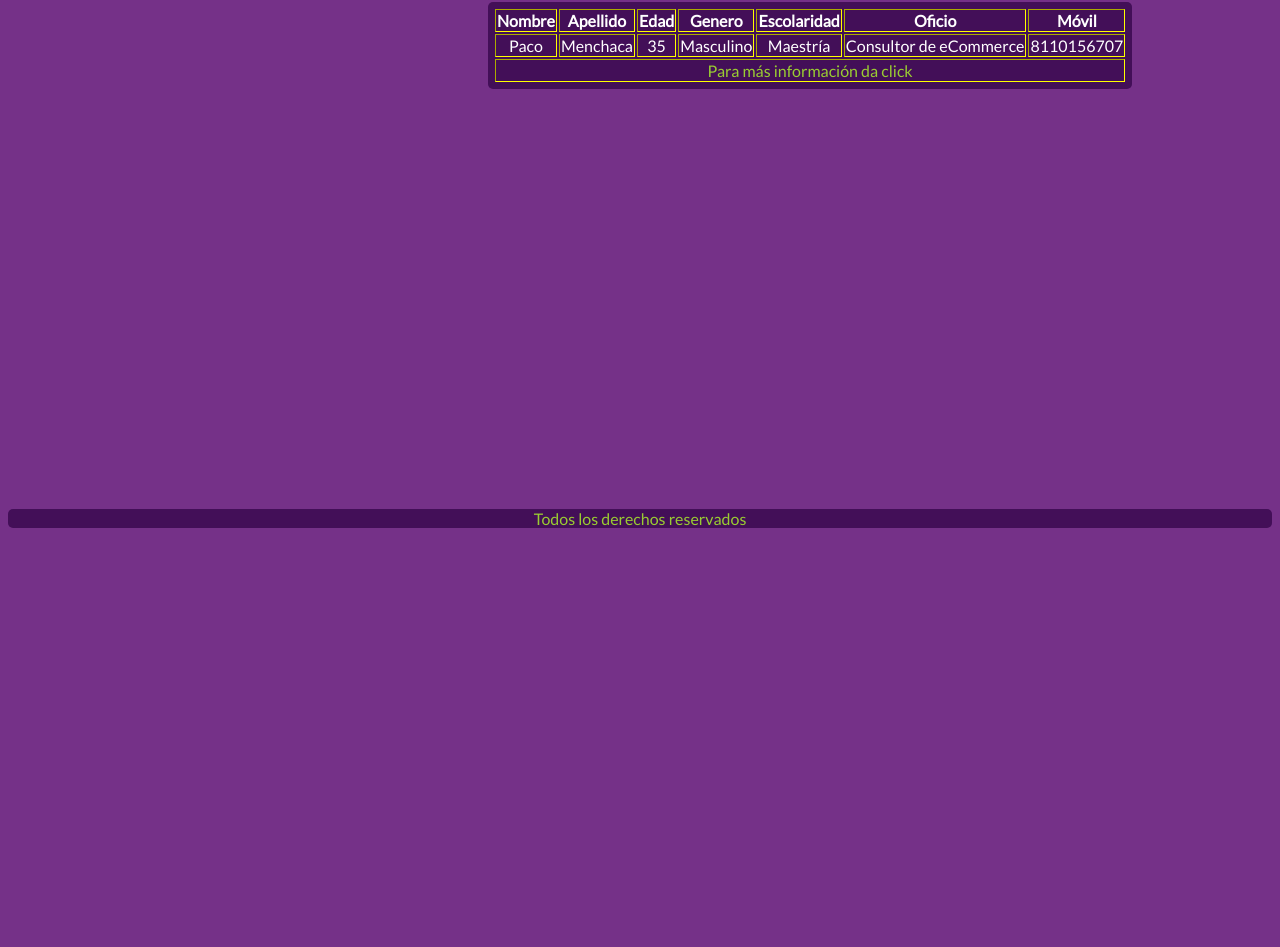
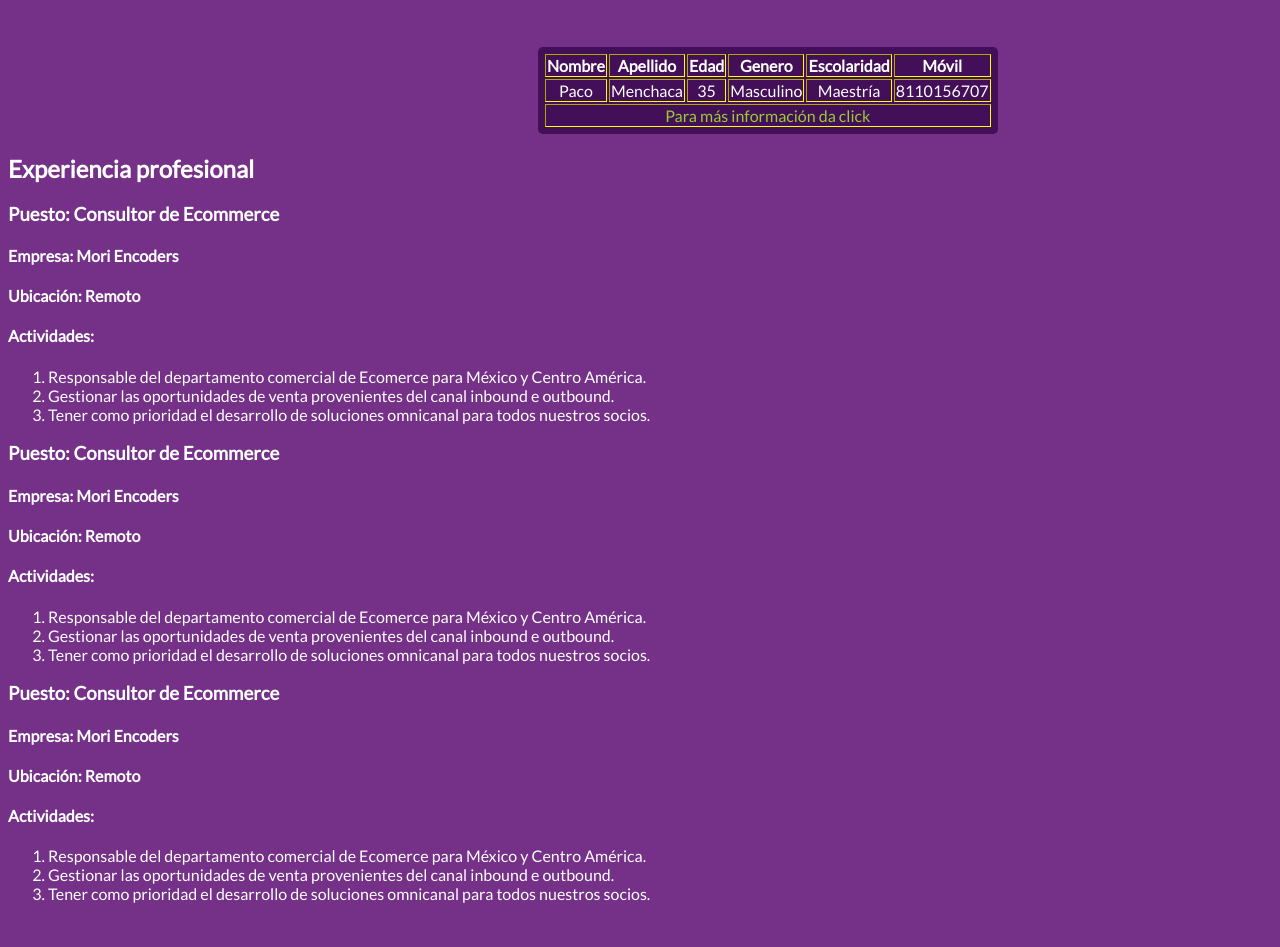
Before and after one commit to Pacocoder86/master-code-g14a, a plain HTML site: page 02-table-forms/hojadevida.html in a window 1280 px wide. Shown: the part 153-1100 px from the top of the page. Before the commit the page ends 800 px from the top, so only its background shows below. Drawn offline with Linux system fonts and the light colour scheme; a web font is replaced by a local one.

Commit message:
Selectores agregar CSS

```diff
--- a/02-table-forms/hojadevida.css
+++ b/02-table-forms/hojadevida.css
@@ -3,14 +3,14 @@ body{
     color: white;
     font-family: 'Lato', sans-serif;
 }
-/* h1{
+ h1{
     background:#430f58;
     color: yellowgreen;
     font: 400;
     text-align: center;
-    padding: 15px;
+    padding: 5px;
 
-} */
+}
 h1:hover{
     color: tomato;
 }
@@ -40,7 +40,7 @@ h1:hover{
     text-align: center;
     border-radius: 5px;
     margin-top: 55px;
-    margin-left: 480px;
+    margin-left: 530px;
     padding: 5px;
     border: 10px;
     border-color: yellow;
--- a/02-table-forms/hojadevida.html
+++ b/02-table-forms/hojadevida.html
@@ -16,17 +16,12 @@
 <body class="cuerpo">
 
     <header>
+        <h1>Francisco Menchaca</h1>
+    </header>
 
-        <nav class="redes-sociales">
-            <h1>Mis datos personales</h1>
-
-            <div class="imagenes">
-            <img src="img/whatsapplogo.png" alt="redes-sociales" >
-            <img src="img/LinkedIn-emblem.jpg" alt="redes-sociales" >
-            </div>
-
-        </nav>
-    </header>
+    <nav>
+        <img src="img/whatsapplogo.png" alt="whatsapplogo" height="50px">
+    </nav>
 
     <main>
         <table border="1px" class="tabla">
@@ -37,7 +32,7 @@
                 <th>Edad</th>
                 <th>Genero</th>
                 <th>Escolaridad</th>
-                <th>Oficio</th>
+
                 <th>Móvil</th>
             </tr>
 
@@ -47,7 +42,7 @@
                 <td>35</td>
                 <td>Masculino</td>
                 <td>Maestría</td>
-                <td>Consultor de eCommerce</td>
+
                 <td>8110156707</td>
             </tr>
 
@@ -58,6 +53,53 @@
             </tr>
         </table>
 
+        <article>
+            <h2>Experiencia profesional</h2>
+
+            <p>
+            <h3>Puesto: Consultor de Ecommerce</h3>
+            <h4>Empresa: Mori Encoders</h4>
+            <h4>Ubicación: Remoto</h4>
+            <h4>Actividades:</h4>
+            <ol>
+                <li>Responsable del departamento comercial de Ecomerce para México y Centro América.
+                </li>
+                <li>Gestionar las oportunidades de venta provenientes del canal inbound e outbound.
+                <li>Tener como prioridad el desarrollo de soluciones omnicanal para todos nuestros socios.</li>
+            </ol>
+            </p>
+
+
+            <p>
+                <h3>Puesto: Consultor de Ecommerce</h3>
+                <h4>Empresa: Mori Encoders</h4>
+                <h4>Ubicación: Remoto</h4>
+                <h4>Actividades:</h4>
+                <ol>
+                    <li>Responsable del departamento comercial de Ecomerce para México y Centro América.
+                    </li>
+                    <li>Gestionar las oportunidades de venta provenientes del canal inbound e outbound.
+                    <li>Tener como prioridad el desarrollo de soluciones omnicanal para todos nuestros socios.</li>
+                </ol>
+                </p>
+
+
+
+                <p>
+                    <h3>Puesto: Consultor de Ecommerce</h3>
+                    <h4>Empresa: Mori Encoders</h4>
+                    <h4>Ubicación: Remoto</h4>
+                    <h4>Actividades:</h4>
+                    <ol>
+                        <li>Responsable del departamento comercial de Ecomerce para México y Centro América.
+                        </li>
+                        <li>Gestionar las oportunidades de venta provenientes del canal inbound e outbound.
+                        <li>Tener como prioridad el desarrollo de soluciones omnicanal para todos nuestros socios.</li>
+                    </ol>
+                    </p>
+
+        </article>
+
     </main>
 
     <footer>
--- a/intro a la web/03-cssSelectores/css/style.css
+++ /dev/null
@@ -1,11 +0,0 @@
-body {
-    background-color: #4b399b;
-}
-
-#p1 {
-    color: red;
-}
-
-.colorLetra{
-color: chartreuse;
-}
```
Also changed, not shown: 03-cssSelectores/index.html (+18 -5 lines), intro a la web/03-cssSelectores/index.html (deleted, +0 -31 lines), 2 other files.
